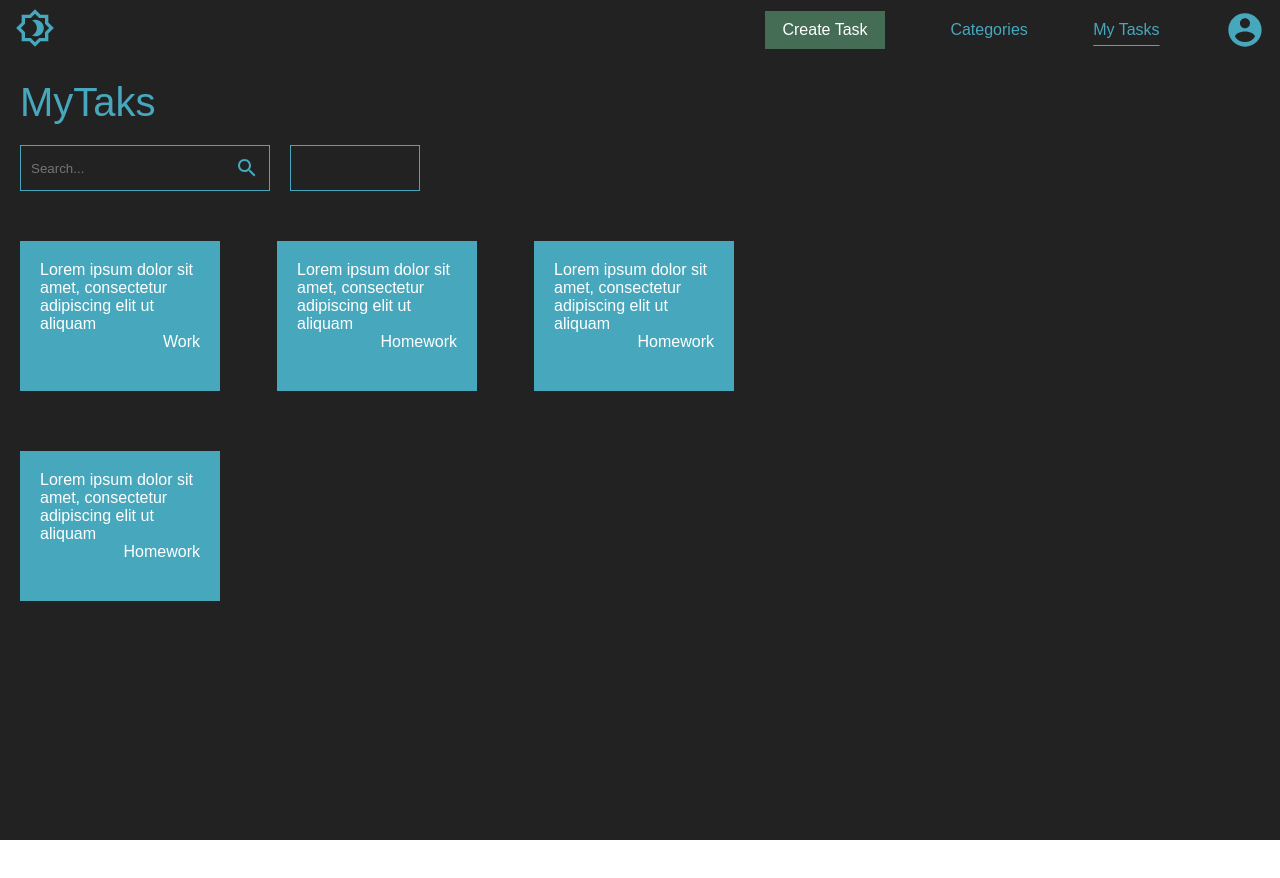
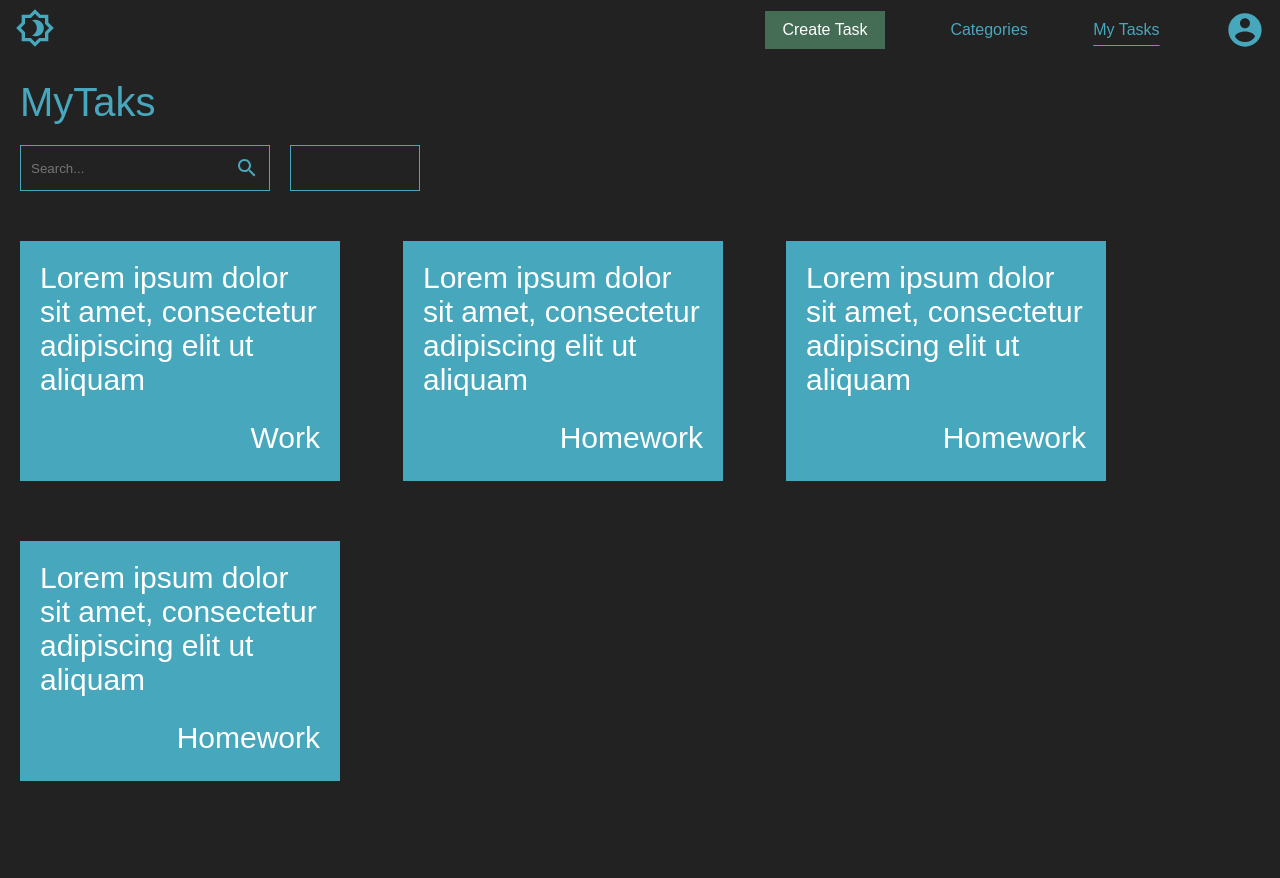
Before and after one commit to seba-nigu/react-todo-list, a React (Create React App) app: page / in a window 1280 px wide. Before the commit the page ends 840 px from the top, so only its background shows below. Built offline with nearby package versions, Linux system fonts and the light colour scheme.

Commit message:
changed design for textboxes

```diff
--- a/src/Components/TaskBox/TaskBox.js
+++ b/src/Components/TaskBox/TaskBox.js
@@ -11,7 +11,7 @@ function TaskBox(props) {
       }}
     >
       <div className="taskbox-text">{props.text}</div>
-      <div className="textbox-category">{props.category}</div>
+      <div className="taskbox-category">{props.category}</div>
     </div>
   );
 }
--- a/src/Components/TaskBox/style.css
+++ b/src/Components/TaskBox/style.css
@@ -1,11 +1,17 @@
 .TaskBox {
-  width: 200px;
+  width: 320px;
   font-family: sans-serif;
   padding: 20px;
-  height: 150px;
+  height: 240px;
+  font-size: 30px;
   margin: 30px 30px 30px 0;
+  cursor: pointer;
 }
 
-.textbox-category {
+.taskbox-text {
+  height: 80%;
+}
+
+.taskbox-category {
   text-align: end;
 }
--- a/src/Pages/MyTasks/style.css
+++ b/src/Pages/MyTasks/style.css
@@ -1,5 +1,5 @@
 .MyTasks {
-  height: 95vh;
+  min-height: 100vh;
   margin: 0 20px;
 }
 
@@ -15,7 +15,8 @@
   justify-content: space-between;
 }
 .task-boxes {
-  width: 60%;
+  width: 90%;
+
   margin: 20px 0;
   display: flex;
   justify-content: space-between;
```
